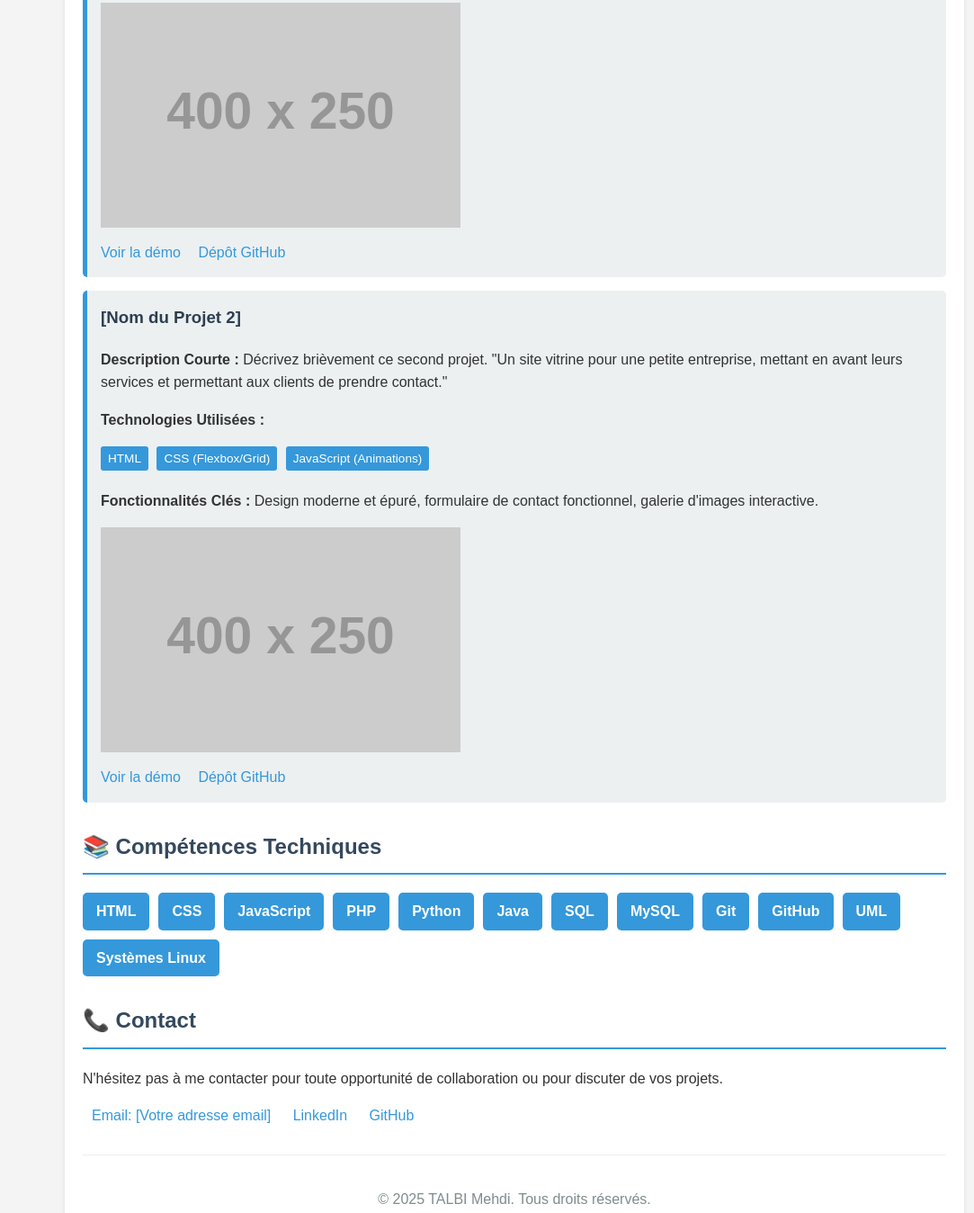
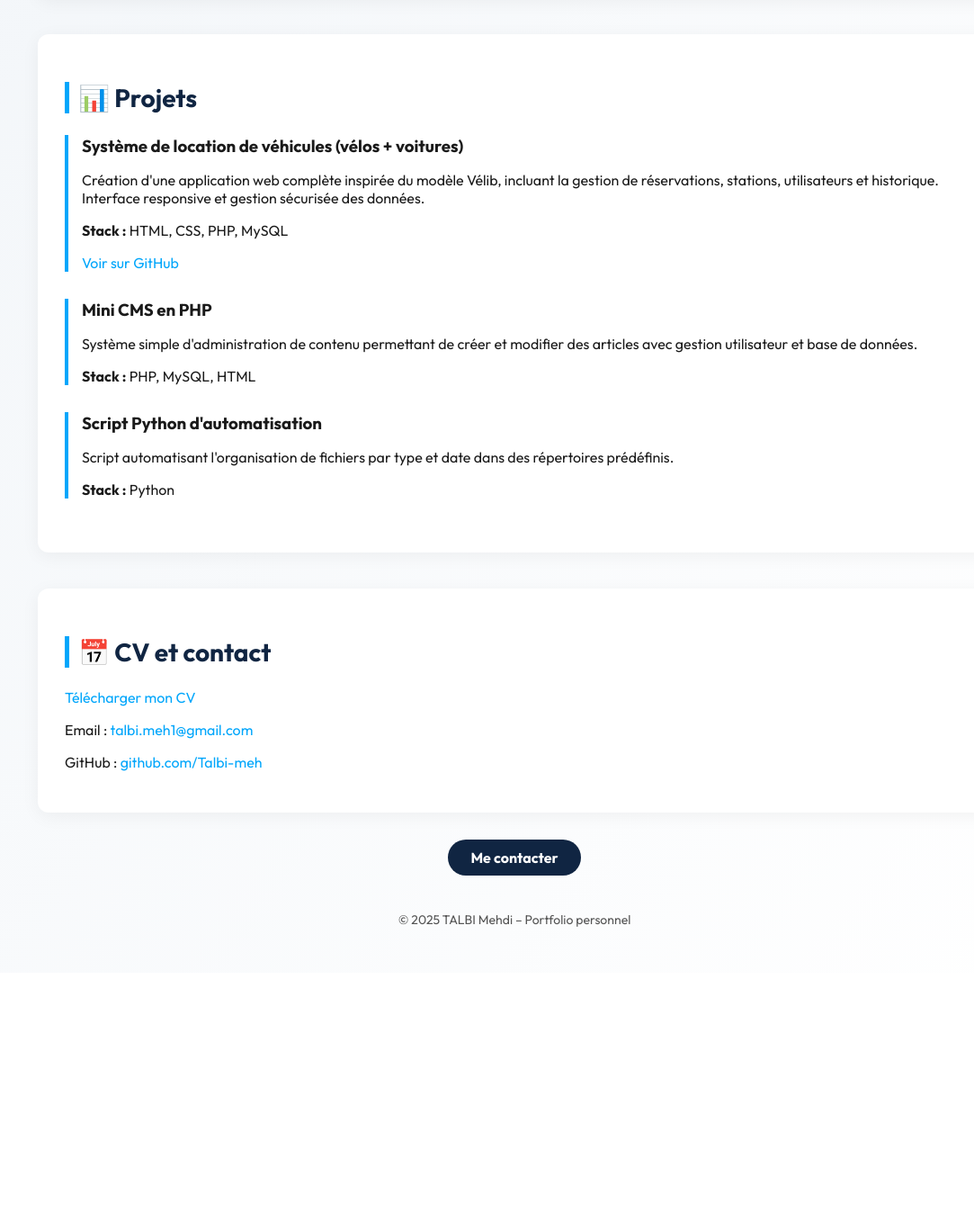
Before and after one commit to Talbi-meh/portfolio-talbi-mehdi., a plain HTML site: page index.html in a window 1280 px wide. Shown: the part 780-2128 px from the top of the page at 90% size, without its empty margins (68-1151 px from the left). After the commit the page ends 1861 px from the top, so only its background shows below. Drawn offline with Linux system fonts and the light colour scheme; placeholder pictures from the web are drawn by us.

Commit message:
Update index.html

```diff
--- a/index.html
+++ b/index.html
@@ -3,209 +3,149 @@
 <head>
   <meta charset="UTF-8">
   <meta name="viewport" content="width=device-width, initial-scale=1.0">
-    <title>TALBI Mehdi - Développeur Web Junior</title>
-    <meta name="description" content="Portfolio de TALBI Mehdi, développeur web junior et étudiant en informatique à l'USTHB et l'Université Gustave Eiffel.">
-    <link rel="icon" href="favicon.ico" type="image/x-icon">
+  <title>Portfolio | TALBI Mehdi</title>
+  <link rel="preconnect" href="https://fonts.googleapis.com">
+  <link rel="preconnect" href="https://fonts.gstatic.com" crossorigin>
+  <link href="https://fonts.googleapis.com/css2?family=Outfit:wght@400;700&display=swap" rel="stylesheet">
   <style>
-        /* Basic CSS for readability - feel free to customize heavily! */
     body {
-            font-family: 'Arial', sans-serif;
-            line-height: 1.6;
+      font-family: 'Outfit', sans-serif;
+      background: linear-gradient(to bottom right, #f0f4f8, #ffffff);
       margin: 0;
       padding: 0;
-            background-color: #f4f4f4;
-            color: #333;
-        }
-        .container {
-            max-width: 960px;
-            margin: 20px auto;
-            padding: 20px;
-            background: #fff;
-            border-radius: 8px;
-            box-shadow: 0 2px 4px rgba(0,0,0,0.1);
+      color: #1a1a1a;
     }
     header {
+      background-color: #102542;
+      color: white;
+      padding: 60px 20px;
       text-align: center;
-            padding-bottom: 20px;
-            border-bottom: 1px solid #eee;
-            margin-bottom: 20px;
     }
     header h1 {
-            margin: 0;
-            color: #2c3e50;
+      font-size: 48px;
+      margin-bottom: 10px;
     }
     header p {
-            color: #7f8c8d;
-            font-size: 1.1em;
+      font-size: 20px;
     }
     section {
-            margin-bottom: 30px;
+      max-width: 1000px;
+      margin: 40px auto;
+      padding: 30px;
+      background-color: white;
+      border-radius: 12px;
+      box-shadow: 0 4px 20px rgba(0,0,0,0.05);
     }
-        section h2 {
-            color: #34495e;
-            border-bottom: 2px solid #3498db;
-            padding-bottom: 10px;
-            margin-bottom: 20px;
+    h2 {
+      color: #102542;
+      font-size: 28px;
+      border-left: 5px solid #00a6fb;
+      padding-left: 10px;
+    }
+    .skills li {
+      display: inline-block;
+      background-color: #00a6fb;
+      color: white;
+      padding: 8px 12px;
+      margin: 6px;
+      border-radius: 20px;
+      font-size: 14px;
     }
     .project {
-            background: #ecf0f1;
-            padding: 15px;
-            border-radius: 5px;
-            margin-bottom: 15px;
-            border-left: 5px solid #3498db;
+      margin-bottom: 30px;
+      border-left: 4px solid #00a6fb;
+      padding-left: 15px;
     }
     .project h3 {
-            margin-top: 0;
-            color: #2c3e50;
-        }
-        .project ul {
-            list-style: none;
-            padding: 0;
-            margin: 10px 0;
-        }
-        .project ul li {
-            display: inline-block;
-            background: #3498db;
-            color: white;
-            padding: 3px 8px;
-            border-radius: 3px;
-            font-size: 0.85em;
-            margin-right: 5px;
-            margin-bottom: 5px;
-        }
-        .project .links a {
-            color: #3498db;
-            text-decoration: none;
-            margin-right: 15px;
-        }
-        .project .links a:hover {
-            text-decoration: underline;
-        }
-        .skills-list {
-            display: flex;
-            flex-wrap: wrap;
-            gap: 10px;
-        }
-        .skills-list span {
-            background: #3498db;
-            color: white;
-            padding: 8px 15px;
-            border-radius: 5px;
-            font-weight: bold;
+      margin-bottom: 8px;
     }
     footer {
       text-align: center;
-            padding-top: 20px;
-            border-top: 1px solid #eee;
-            color: #7f8c8d;
+      color: #555;
+      margin: 50px 0;
+      font-size: 14px;
     }
-        .contact-info a {
-            color: #3498db;
+    a {
+      color: #00a6fb;
       text-decoration: none;
-            margin: 0 10px;
     }
-        .contact-info a:hover {
-            text-decoration: underline;
+    .cta {
+      text-align: center;
+      margin-top: 20px;
     }
-        /* Basic responsive adjustments */
-        @media (max-width: 768px) {
-            .container {
-                margin: 10px;
-                padding: 15px;
+    .cta a.button {
+      background-color: #102542;
+      color: white;
+      padding: 10px 25px;
+      border-radius: 30px;
+      text-decoration: none;
+      font-weight: bold;
+      transition: background 0.3s;
     }
-            .skills-list {
-                flex-direction: column;
-                align-items: flex-start;
-            }
+    .cta a.button:hover {
+      background-color: #00a6fb;
     }
   </style>
 </head>
 <body>
-    <div class="container">
   <header>
     <h1>TALBI Mehdi</h1>
     <p>Développeur web junior | Étudiant en Informatique – USTHB & Université Gustave Eiffel</p>
   </header>
 
-        <section id="about">
+  <section>
     <h2>✨ À propos</h2>
-            <p>Je suis un <strong>passionné d'informatique, d'algorithmique et de conception web</strong>. Mon parcours académique à l'USTHB et à l'Université Gustave Eiffel, combiné à mon approche autodidacte, me permet de développer des projets en autonomie et de <strong>renforcer constamment mes compétences en développement front-end et back-end</strong>. Curieux, sérieux et motivé, je suis activement à la recherche d'<strong>opportunités d’apprentissage et de collaboration</strong> pour appliquer et étendre mes connaissances dans des environnements professionnels dynamiques.</p>
+    <p>Je suis un passionné d'informatique, d'algorithmique et de conception web. Je développe des projets en autonomie pour renforcer mes compétences en développement front-end et back-end. Curieux, sérieux et motivé, je suis à la recherche d'opportunités d’apprentissage et de collaboration.</p>
   </section>
 
-        <section id="projects">
-            <h2>🚀 Mes Projets</h2>
-
-            <div class="project">
-                <h3>[Nom du Projet 1]</h3>
-                <p><strong>Description Courte :</strong> Un aperçu concis de ce que fait le projet et du problème qu'il résout. Par exemple, "Une application web de gestion de tâches simple avec authentification utilisateur et persistance des données."</p>
-                <p><strong>Technologies Utilisées :</strong>
-                    <ul>
-                        <li>HTML</li>
-                        <li>CSS</li>
+  <section>
+    <h2>📚 Compétences</h2>
+    <ul class="skills">
+      <li>HTML / CSS</li>
       <li>JavaScript</li>
       <li>PHP</li>
-                        <li>MySQL</li>
+      <li>Python</li>
+      <li>Java</li>
+      <li>SQL / MySQL</li>
+      <li>Git & GitHub</li>
+      <li>UML</li>
+      <li>Systèmes Linux</li>
     </ul>
-                </p>
-                <p><strong>Fonctionnalités Clés :</strong> Système d'authentification utilisateur, CRUD (Créer, Lire, Mettre à jour, Supprimer) pour les tâches, Interface responsive.</p>
-                <img src="https://via.placeholder.com/400x250?text=Projet+1+Screenshot" alt="Capture d'écran du Projet 1" style="max-width: 100%; height: auto; display: block; margin: 15px 0;">
-                <div class="links">
-                    <a href="[Lien vers la démo live si disponible]" target="_blank">Voir la démo</a>
-                    <a href="[Lien vers le dépôt GitHub]" target="_blank">Dépôt GitHub</a>
-                </div>
-            </div>
-
-            <div class="project">
-                <h3>[Nom du Projet 2]</h3>
-                <p><strong>Description Courte :</strong> Décrivez brièvement ce second projet. "Un site vitrine pour une petite entreprise, mettant en avant leurs services et permettant aux clients de prendre contact."</p>
-                <p><strong>Technologies Utilisées :</strong>
-                    <ul>
-                        <li>HTML</li>
-                        <li>CSS (Flexbox/Grid)</li>
-                        <li>JavaScript (Animations)</li>
-                    </ul>
-                </p>
-                <p><strong>Fonctionnalités Clés :</strong> Design moderne et épuré, formulaire de contact fonctionnel, galerie d'images interactive.</p>
-                <img src="https://via.placeholder.com/400x250?text=Projet+2+Screenshot" alt="Capture d'écran du Projet 2" style="max-width: 100%; height: auto; display: block; margin: 15px 0;">
-                <div class="links">
-                    <a href="[Lien vers la démo live si disponible]" target="_blank">Voir la démo</a>
-                    <a href="[Lien vers le dépôt GitHub]" target="_blank">Dépôt GitHub</a>
-                </div>
-            </div>
-
   </section>
 
-        <section id="skills">
-            <h2>📚 Compétences Techniques</h2>
-            <div class="skills-list">
-                <span>HTML</span>
-                <span>CSS</span>
-                <span>JavaScript</span>
-                <span>PHP</span>
-                <span>Python</span>
-                <span>Java</span>
-                <span>SQL</span>
-                <span>MySQL</span>
-                <span>Git</span>
-                <span>GitHub</span>
-                <span>UML</span>
-                <span>Systèmes Linux</span>
+  <section>
+    <h2>📊 Projets</h2>
+    <div class="project">
+      <h3>Système de location de véhicules (vélos + voitures)</h3>
+      <p>Création d'une application web complète inspirée du modèle Vélib, incluant la gestion de réservations, stations, utilisateurs et historique. Interface responsive et gestion sécurisée des données.</p>
+      <p><strong>Stack :</strong> HTML, CSS, PHP, MySQL</p>
+      <p><a href="#">Voir sur GitHub</a></p>
+    </div>
+    <div class="project">
+      <h3>Mini CMS en PHP</h3>
+      <p>Système simple d'administration de contenu permettant de créer et modifier des articles avec gestion utilisateur et base de données.</p>
+      <p><strong>Stack :</strong> PHP, MySQL, HTML</p>
+    </div>
+    <div class="project">
+      <h3>Script Python d'automatisation</h3>
+      <p>Script automatisant l'organisation de fichiers par type et date dans des répertoires prédéfinis.</p>
+      <p><strong>Stack :</strong> Python</p>
     </div>
   </section>
 
-        <section id="contact">
-            <h2>📞 Contact</h2>
-            <p>N'hésitez pas à me contacter pour toute opportunité de collaboration ou pour discuter de vos projets.</p>
-            <div class="contact-info">
-                <a href="mailto:[Votre adresse email]">Email: [Votre adresse email]</a>
-                <a href="[Lien vers votre profil LinkedIn]" target="_blank">LinkedIn</a>
-                <a href="[Lien vers votre profil GitHub]" target="_blank">GitHub</a>
-                </div>
+  <section>
+    <h2>📅 CV et contact</h2>
+    <p><a href="#" download>Télécharger mon CV</a></p>
+    <p>Email : <a href="mailto:talbi.meh1@gmail.com">talbi.meh1@gmail.com</a></p>
+    <p>GitHub : <a href="https://github.com/Talbi-meh" target="_blank">github.com/Talbi-meh</a></p>
   </section>
 
+  <div class="cta">
+    <a href="#contact" class="button">Me contacter</a>
+  </div>
+
   <footer>
-            <p>&copy; 2025 TALBI Mehdi. Tous droits réservés.</p>
+    <p>&copy; 2025 TALBI Mehdi – Portfolio personnel</p>
   </footer>
-    </div>
 </body>
 </html>
```
Lines whose indentation alone changed are shown as unchanged.
